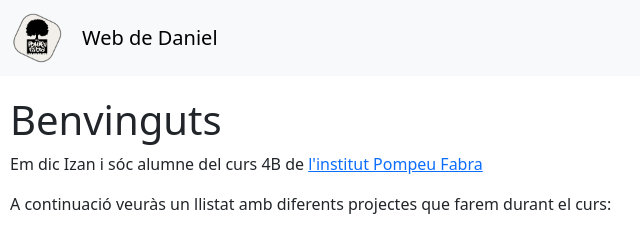
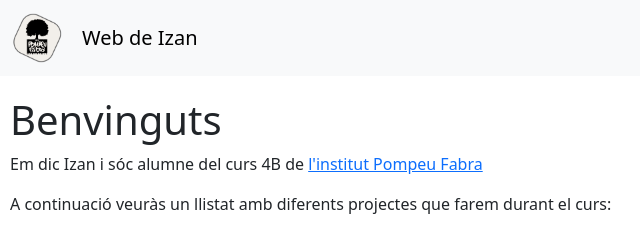
Before and after one commit to ihernand4/ihernand4.github.io, a plain HTML site: page index.html in a window 1280 px wide. Shown: the top 229 px of the page, 0-640 px from the left. Drawn offline with nearby package versions, Linux system fonts and the light colour scheme.

Commit message:
Update index.html

```diff
--- a/index.html
+++ b/index.html
@@ -51,7 +51,7 @@
     <div class="container-fluid">
        <a class="navbar-brand d-flex align-items-center" href="#">
     <img src="logo.png" alt="Logo" width="50" class="logo">
-    <span class="brand-text">Web de Daniel</span>
+    <span class="brand-text">Web de Izan</span>
 </a>
 
         <button class="navbar-toggler" type="button" data-bs-toggle="collapse" data-bs-target="#navbarNav"
```
